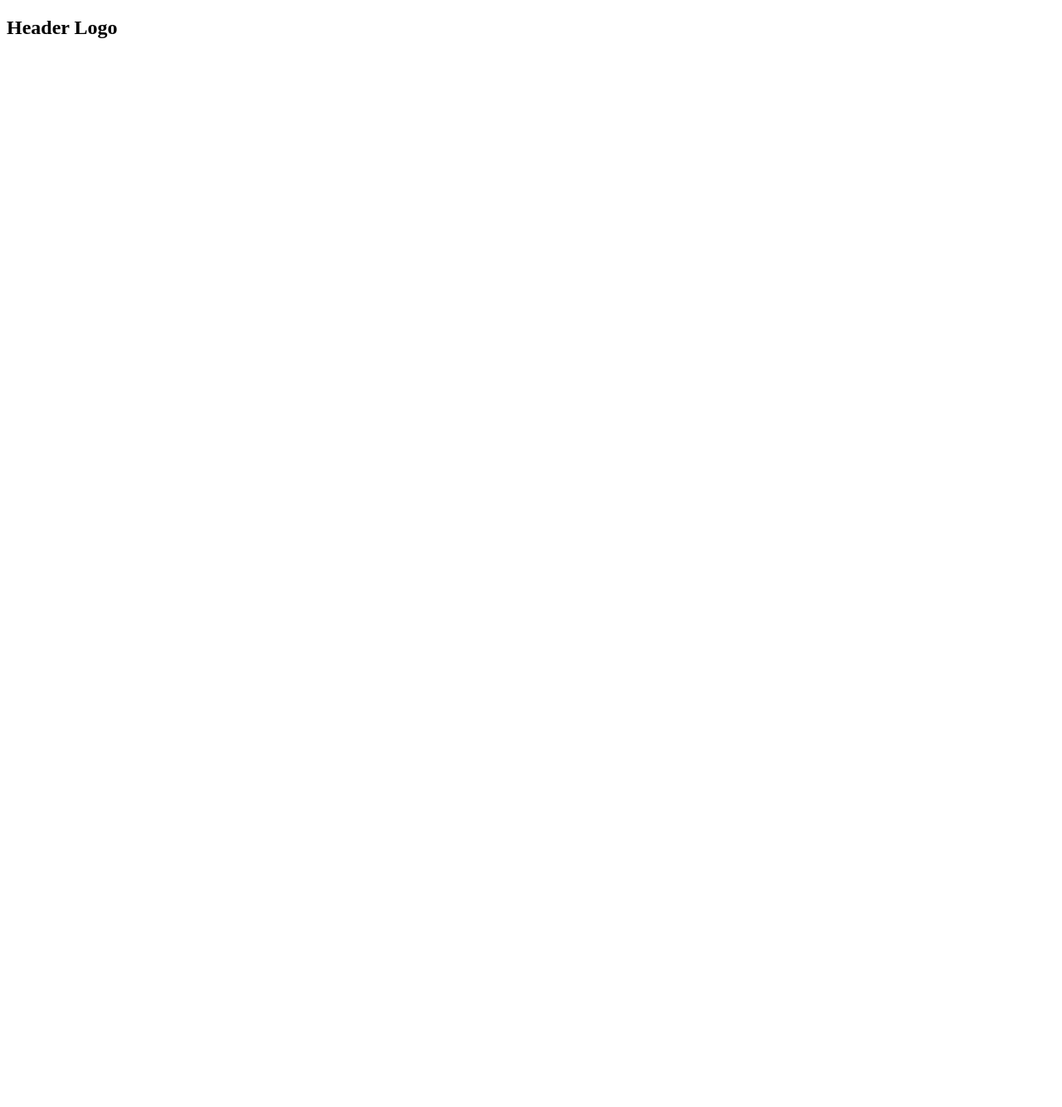
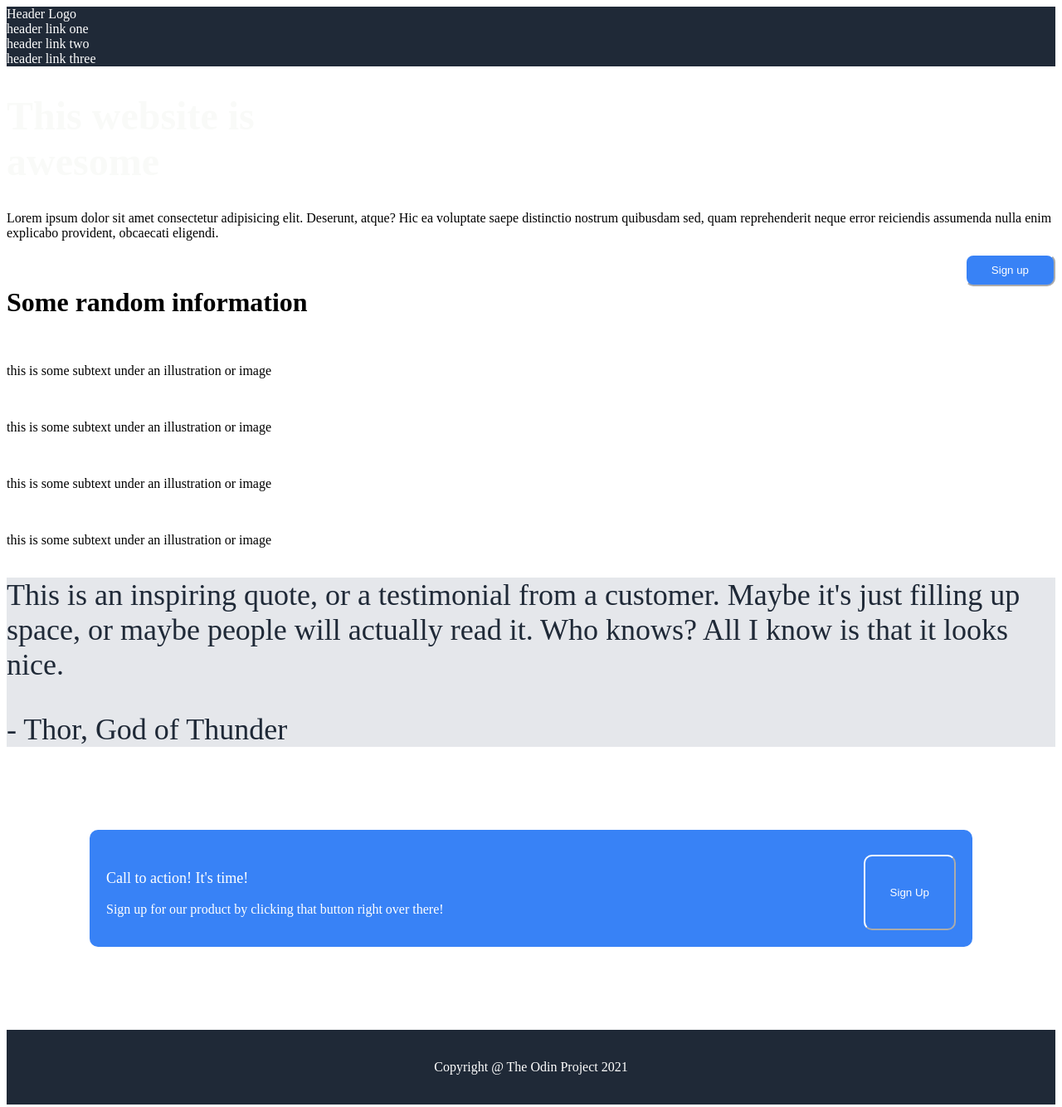
Before and after one commit to tariktesfa/Landing-page, a plain HTML site: page index.html in a window 1280 px wide. Shown: the whole page at 83% size. Before the commit the page ends 800 px from the top, so only its background shows below. Drawn offline with Linux system fonts and the light colour scheme.

Commit message:
new file added

```diff
--- a/css/style.css
+++ b/css/style.css
@@ -2,3 +2,64 @@ body {
   color: #000000;
   /* background-color: #000000; */
 }
+
+.background {
+    background-color: #1F2937;
+    margin: 0;
+    color: #FFF;
+}
+
+.header li {
+    text-decoration: none;
+    list-style: none;
+}
+
+.hero {
+    font-size: 48px;
+    font-weight: 600;
+    color: #F9FAF8;
+}
+
+.quote {
+    background-color: #E5E7EB;
+}
+
+.quote p {
+    font-size: 36px;
+    color: #1F2937;
+}
+
+button {
+    background-color: #3882F6;
+    color: #FFFF;
+    padding: 10px 30px;
+    border-radius: 10px;
+    border-color: #FFFF;
+    float: right;
+}
+.btn {
+  flex: 30%;
+}
+.footer {
+  background-color: #1F2937;
+  margin-top: 20px;
+  padding: 20px 20px 20px;
+  color: #FFF;
+  border: #1F2937;
+
+}
+.sign{
+  background-color: #FFF;
+  margin-top: 20px;
+  margin-bottom: 20px;
+}
+.inner{
+  background-color: #3882F6;
+  margin: 100px 100px 100px 100px;
+  padding: 30px 20px 20px 20px;
+  border-radius: 10px;
+  display: flex;
+}
+.inner p{
+  color: #FFF;
+}
--- a/index.html
+++ b/index.html
@@ -8,9 +8,82 @@
     <title>Odin Project</title>
   </head>
   <body>
-    <nav class="header">
-        <h1>Header Logo</h1>
+    <nav class="background header">
+      <li>Header Logo</li>
+      <li>header link one</li>
+      <li>header link two</li>
+      <li>header link three</li>
+    </nav>
 
-    </nav>
+    <div class="">
+      <div class="">
+        <h1 class="hero">
+          This website is <br />
+          awesome
+        </h1>
+        <p class>
+          Lorem ipsum dolor sit amet consectetur adipisicing elit. Deserunt,
+          atque? Hic ea voluptate saepe distinctio nostrum quibusdam sed, quam
+          reprehenderit neque error reiciendis assumenda nulla enim explicabo
+          provident, obcaecati eligendi.
+        </p>
+
+        <button>
+            Sign up
+        </button>
+      </div>
+      <div class="col-6">
+        <img src="" alt="" />
+      </div>
+    </div>
+
+
+    <div>
+        <h1>Some random information</h1>
+        <img src="" alt="">
+        <p>this is some subtext under an illustration or image</p>
+
+        <img src="" alt="">
+        <p>this is some subtext under an illustration or image</p>
+
+        <img src="" alt="">
+        <p>this is some subtext under an illustration or image</p>
+
+        <img src="" alt="">
+        <p>this is some subtext under an illustration or image</p>
+    </div>
+
+
+
+    <div class="quote">
+        <p>
+            This is an inspiring quote, or a testimonial from a customer. Maybe it's just filling up space, or
+            maybe people will actually read it. Who knows? All I know is that it looks nice.
+        </p>
+        <p>
+            - Thor, God of Thunder
+        </p>
+    </div>
+
+
+    <div class='sign'>
+        <div class='inner'>
+          <div class="btn">
+            <p style="font-size:18px">Call to action! It's time!</p>
+            <p>Sign up for our product by clicking that button right over there!</p>
+          </div>
+            <div class='btn'></div>
+            <button class='btn-right'>
+              Sign Up
+          </button>
+          </div>
+        </div>
+    </div>
+
+
+
+    <footer class="footer">
+      <p align='center'>Copyright @ The Odin Project 2021</p>
+    </footer>
   </body>
 </html>
```
